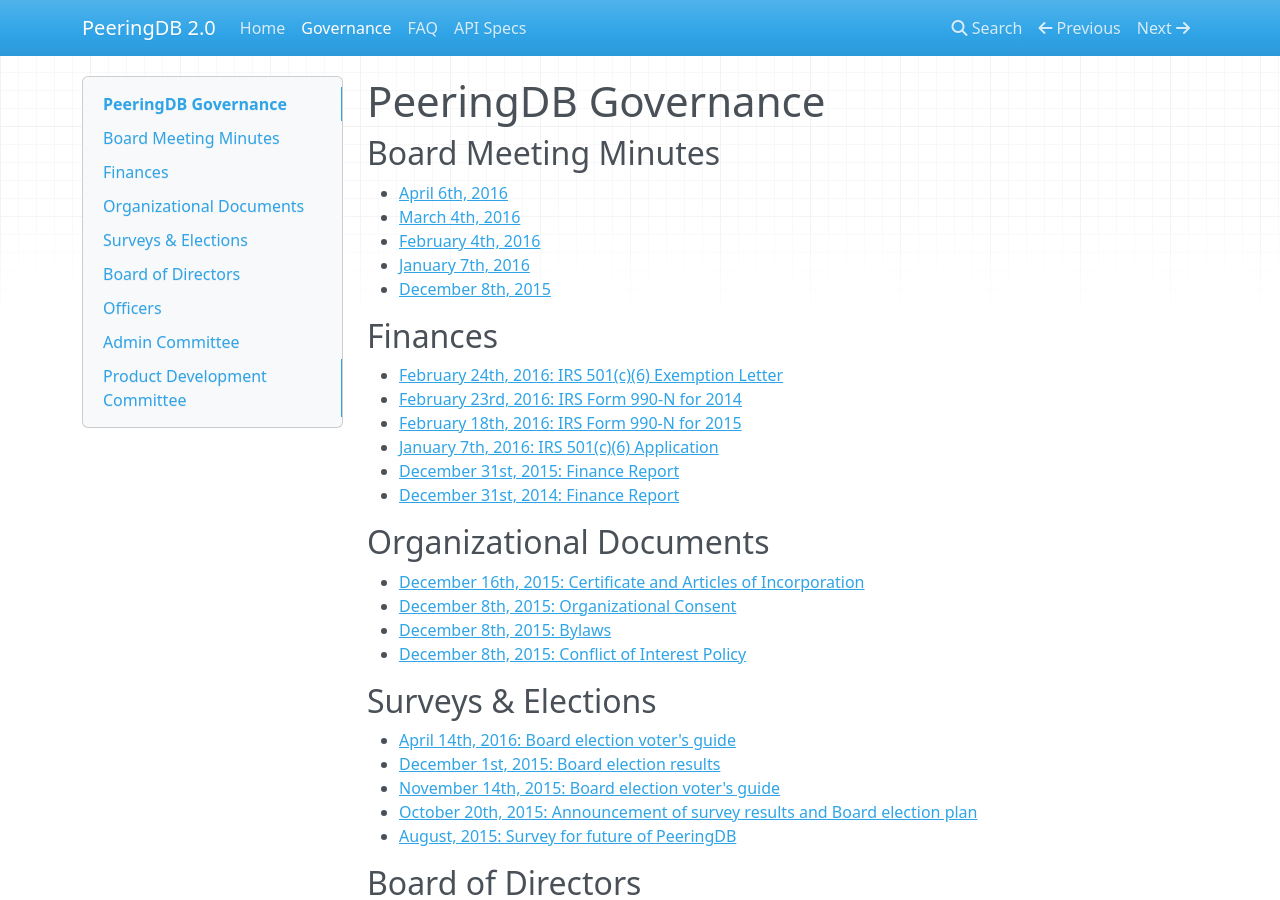
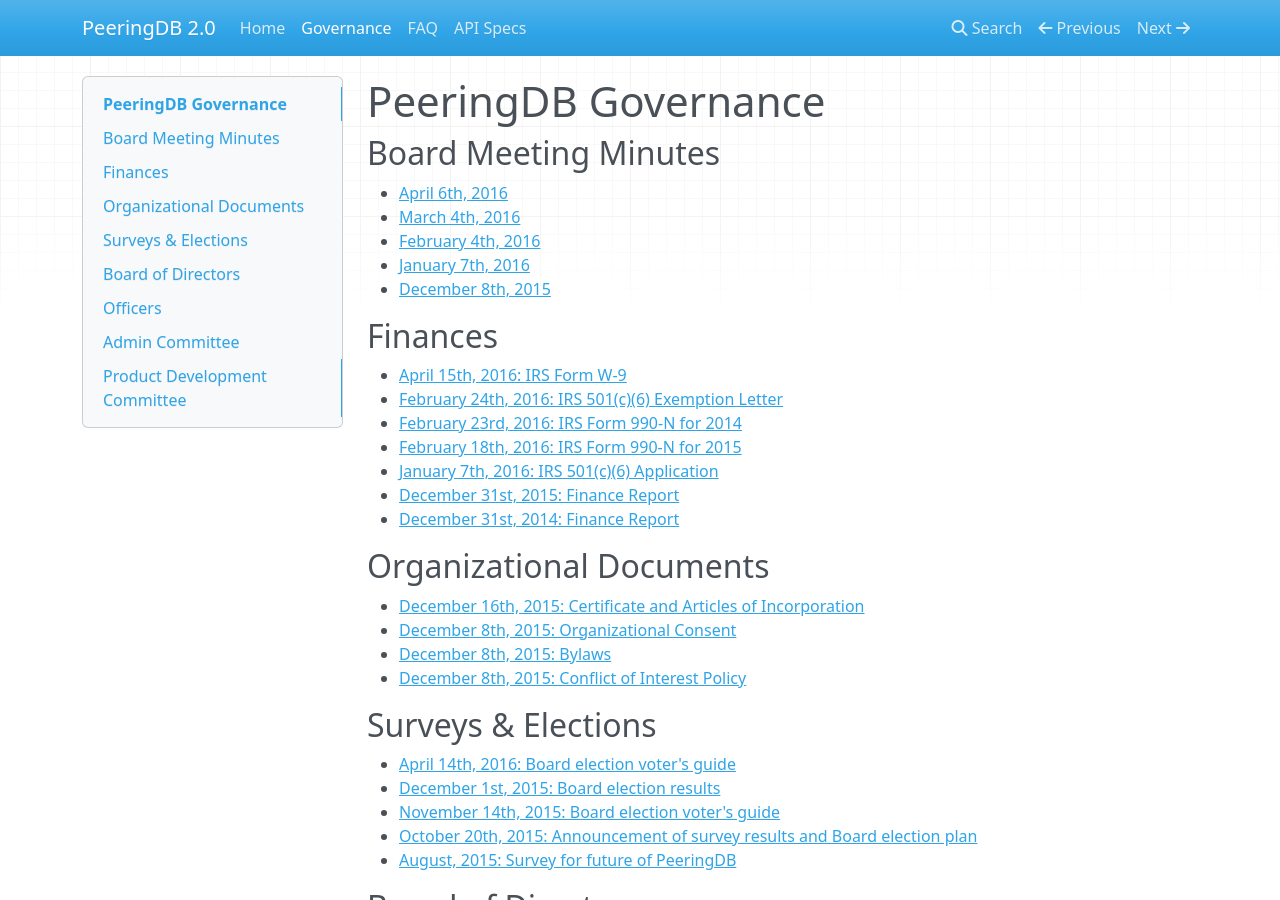
Before and after one commit to peeringdb/docs, an MkDocs documentation site: the page built from docs/gov.md, in a window 1280 px wide and 900 px high. Built offline with MkDocs 1.6.1, drawn with Linux system fonts in a browser that asks for light colours; nearby versions of some CDN libraries; old or Windows-style settings are respelled for this version of MkDocs.

Commit message:
IRS Form W-9.

```diff
--- a/docs/gov.md
+++ b/docs/gov.md
@@ -11,6 +11,7 @@
 
 ## Finances
 
+- [April 15th, 2016: IRS Form W-9](gov/finances/2016-04-15_PeeringDB_IRS_Form_W-9.pdf)
 - [February 24th, 2016: IRS 501(c)(6) Exemption Letter](gov/finances/2016-02-24_PeeringDB_IRS_501(c)(6)_Exemption_Letter.pdf)
 - [February 23rd, 2016: IRS Form 990-N for 2014](gov/finances/2016-02-23_2014_Form 990-N.pdf)
 - [February 18th, 2016: IRS Form 990-N for 2015](gov/finances/2016-02-18_2015_Form 990-N.pdf)
```
